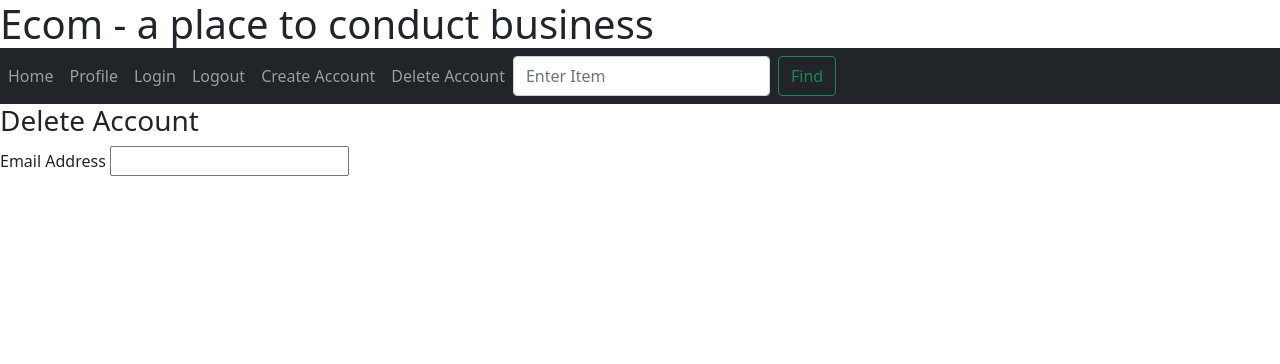
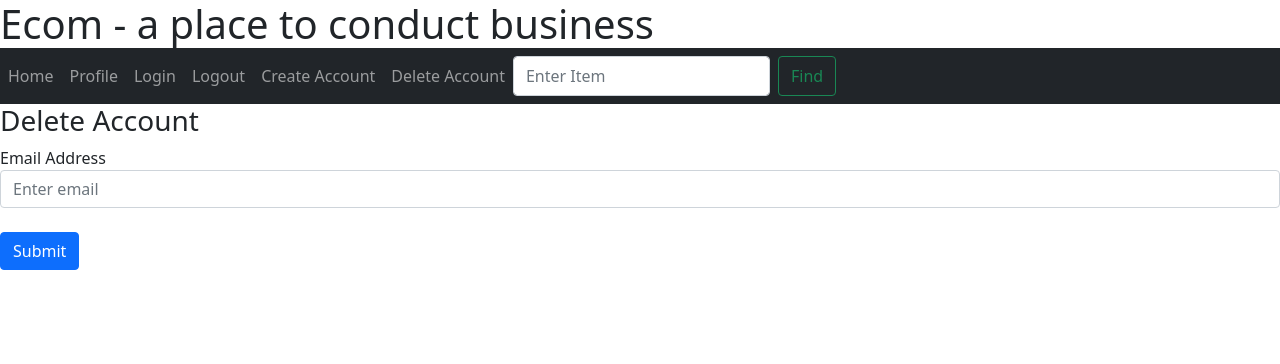
Before and after one commit to mkao823/Group8Project, a Python web app: template websiteProject/app/templates/delete_account.html in a window 1280 px wide. Shown: the top 364 px of the page. Run offline with Jinja, Linux system fonts and the light colour scheme; the template is opened without the code that fills it, so the values that code supplies are empty.

Commit message:
delete account updates

```diff
--- a/websiteProject/app/models.py
+++ b/websiteProject/app/models.py
@@ -11,6 +11,9 @@ class User(UserMixin, db.Model):
     name = db.Column(db.String(64))
     email = db.Column(db.String(64))
     password1 = db.Column(db.String(128))
+
+    def __repr__(self):
+        return f'<Email: {self.email}, Name: {self.name}>'
 
 
 """class Post(db.Model):
--- a/websiteProject/app/templates/delete_account.html
+++ b/websiteProject/app/templates/delete_account.html
@@ -5,9 +5,18 @@
 {% block sign_up %}
 <form method="POST">
     <h3>Delete Account</h3>
-    <label for="email">Email Address</label>
-    <input
+    <div class="form-group">
+        <label for="email">Email Address</label>
+        <input
         type="email"
-        class
+        class="form-control"
+        id="email"
+        name="email"
+        placeholder="Enter email"
+    />
+    </div>
+    <br />
+  <button type="submit" class="btn btn-primary">Submit</button>
+</form>
 </form>
 {% endblock sign_up %}
```
Also changed, not shown: websiteProject/app/routes.py (+19 -9 lines), websiteProject/app/app.db.
